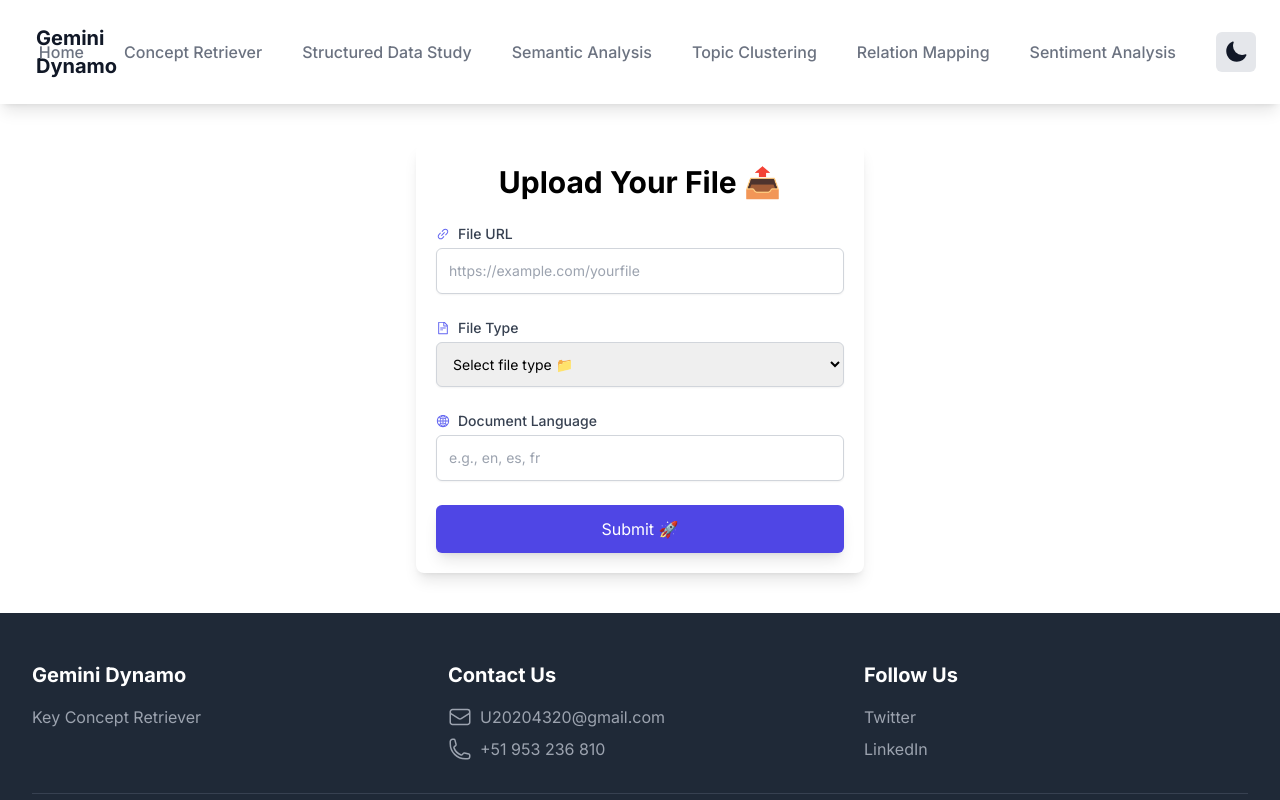
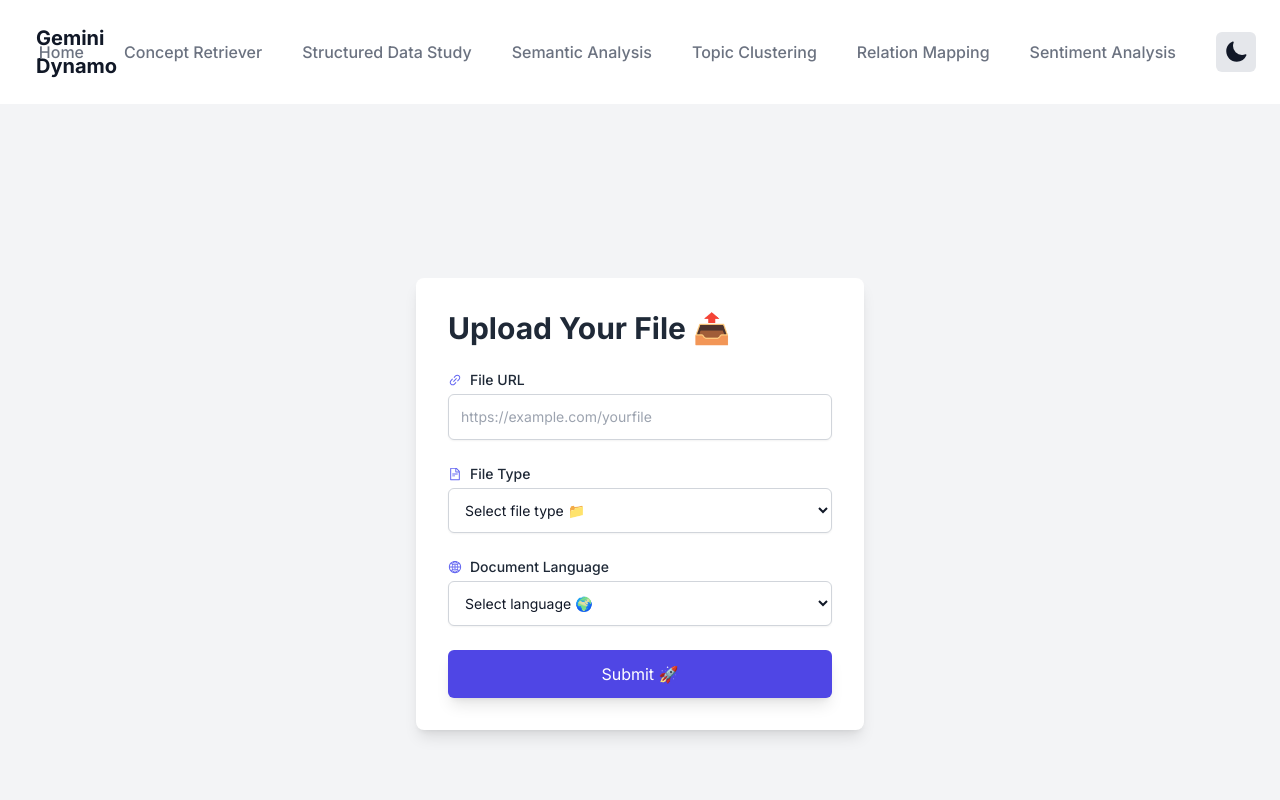
Before and after one commit to AaronSosaRamos/gemini-dynamo-frontend, a Next.js app: page /structured-data-study in a window 1280 px wide. Shown: the top 800 px of the page. Built offline with nearby package versions, Linux system fonts and the light colour scheme.

Commit message:
Update SturcturedDataStudyForm.tsx
Co-Authored-By: WilfredoAaronSosaRamosBoushtech <139925078+WilfredoAaronSosaRamosBoushtech@users.noreply.github.com>

```diff
--- a/components/structured-data-study/SturcturedDataStudyForm.tsx
+++ b/components/structured-data-study/SturcturedDataStudyForm.tsx
@@ -8,8 +8,11 @@
 
 const inputDataSchema = z.object({
   file_url: z.string().url({ message: 'Must be a valid URL 🌐' }),
-  file_type: z.enum(['csv', 'json', 'xls', 'xlsx', 'xml'], { message: 'Please select a valid file type 📂' }),
-  lang: z.string().min(2, { message: 'Language code should be at least 2 characters ✍️' }),
+  file_type: z.enum([
+    'pdf', 'csv', 'txt', 'md', 'url', 'pptx', 'docx', 'xls', 'xlsx', 'xml',
+    'gdoc', 'gsheet', 'gslide', 'gpdf', 'img', 'youtube_url'
+  ], { message: 'Please select a valid file type 📂' }),
+  lang: z.enum(['en', 'es', 'fr', 'de', 'it', 'zh', 'jp'], { message: 'Please select a valid language 🌍' }),
 });
 
 type InputData = z.infer<typeof inputDataSchema>;
@@ -25,57 +28,72 @@
   };
 
   return (
-    <div className="max-w-md mx-auto mt-10 mb-10 p-5 bg-white shadow-lg rounded-lg transition-all duration-300 hover:shadow-2xl">
-      <h2 className="text-3xl font-bold text-center mb-6">Upload Your File 📤</h2>
+    <div className="min-h-screen flex items-center justify-center bg-gray-100 dark:bg-gray-900 transition-all duration-300">
+      <div className="max-w-md w-full p-8 bg-white dark:bg-gray-800 shadow-lg rounded-lg transition-all duration-300">
+        <h2 className="text-3xl font-bold mb-6 text-gray-800 dark:text-gray-100">Upload Your File 📤</h2>
+
         <form onSubmit={handleSubmit(onSubmit)} className="space-y-6">
-
+          {/* File URL Field */}
           <div className="relative">
-          <label htmlFor="file_url" className="block text-sm font-medium text-gray-700 mb-1 flex items-center">
+            <label htmlFor="file_url" className="block text-sm font-medium mb-1 flex items-center text-gray-800 dark:text-gray-300">
               <AiOutlineLink className="mr-2 text-indigo-500" /> File URL
             </label>
             <input
               id="file_url"
               type="text"
-            className="block w-full p-3 border border-gray-300 rounded-md shadow-sm focus:ring-indigo-500 focus:border-indigo-500 sm:text-sm transition-all duration-300 ease-in-out transform hover:scale-105"
+              className="block w-full p-3 border border-gray-300 dark:border-gray-600 rounded-md shadow-sm focus:ring-indigo-500 focus:border-indigo-500 sm:text-sm bg-white dark:bg-gray-700 text-gray-900 dark:text-gray-100 transition-all duration-300"
               placeholder="https://example.com/yourfile"
               {...register('file_url')}
             />
             {errors.file_url && <p className="text-red-500 text-sm mt-1">{errors.file_url.message}</p>}
           </div>
 
+          {/* File Type Select */}
           <div className="relative">
-          <label htmlFor="file_type" className="block text-sm font-medium text-gray-700 mb-1 flex items-center">
+            <label htmlFor="file_type" className="block text-sm font-medium mb-1 flex items-center text-gray-800 dark:text-gray-300">
               <AiOutlineFileText className="mr-2 text-indigo-500" /> File Type
             </label>
             <select
               id="file_type"
-            className="block w-full p-3 border border-gray-300 rounded-md shadow-sm focus:ring-indigo-500 focus:border-indigo-500 sm:text-sm transition-all duration-300 ease-in-out transform hover:scale-105"
+              className="block w-full p-3 border border-gray-300 dark:border-gray-600 rounded-md shadow-sm focus:ring-indigo-500 focus:border-indigo-500 sm:text-sm bg-white dark:bg-gray-700 text-gray-900 dark:text-gray-100 transition-all duration-300"
               {...register('file_type')}
             >
               <option value="">Select file type 📁</option>
-            <option value="csv">CSV</option>
-            <option value="json">JSON</option>
-            <option value="xls">XLS</option>
-            <option value="xlsx">XLSX</option>
-            <option value="xml">XML</option>
+              {[
+                'pdf', 'csv', 'txt', 'md', 'url', 'pptx', 'docx', 'xls', 'xlsx', 'xml',
+                'gdoc', 'gsheet', 'gslide', 'gpdf', 'img', 'youtube_url'
+              ].map((type) => (
+                <option key={type} value={type}>
+                  {type}
+                </option>
+              ))}
             </select>
             {errors.file_type && <p className="text-red-500 text-sm mt-1">{errors.file_type.message}</p>}
           </div>
 
+          {/* Language Select */}
           <div className="relative">
-          <label htmlFor="lang" className="block text-sm font-medium text-gray-700 mb-1 flex items-center">
+            <label htmlFor="lang" className="block text-sm font-medium mb-1 flex items-center text-gray-800 dark:text-gray-300">
               <AiOutlineGlobal className="mr-2 text-indigo-500" /> Document Language
             </label>
-          <input
+            <select
               id="lang"
-            type="text"
-            className="block w-full p-3 border border-gray-300 rounded-md shadow-sm focus:ring-indigo-500 focus:border-indigo-500 sm:text-sm transition-all duration-300 ease-in-out transform hover:scale-105"
-            placeholder="e.g., en, es, fr"
+              className="block w-full p-3 border border-gray-300 dark:border-gray-600 rounded-md shadow-sm focus:ring-indigo-500 focus:border-indigo-500 sm:text-sm bg-white dark:bg-gray-700 text-gray-900 dark:text-gray-100 transition-all duration-300"
               {...register('lang')}
-          />
+            >
+              <option value="">Select language 🌍</option>
+              <option value="en">English</option>
+              <option value="es">Spanish</option>
+              <option value="fr">French</option>
+              <option value="de">German</option>
+              <option value="it">Italian</option>
+              <option value="zh">Chinese</option>
+              <option value="jp">Japanese</option>
+            </select>
             {errors.lang && <p className="text-red-500 text-sm mt-1">{errors.lang.message}</p>}
           </div>
 
+          {/* Submit Button */}
           <button
             type="submit"
             className="w-full flex justify-center items-center bg-indigo-600 text-white p-3 rounded-md shadow-lg hover:bg-indigo-700 hover:shadow-xl transition-all duration-300 ease-in-out transform hover:scale-105"
@@ -84,7 +102,9 @@
           </button>
         </form>
 
+        {/* Toast Notifications */}
         <ToastContainer position="top-center" autoClose={3000} />
+      </div>
     </div>
   );
 };
```
Lines whose indentation alone changed are shown as unchanged.
